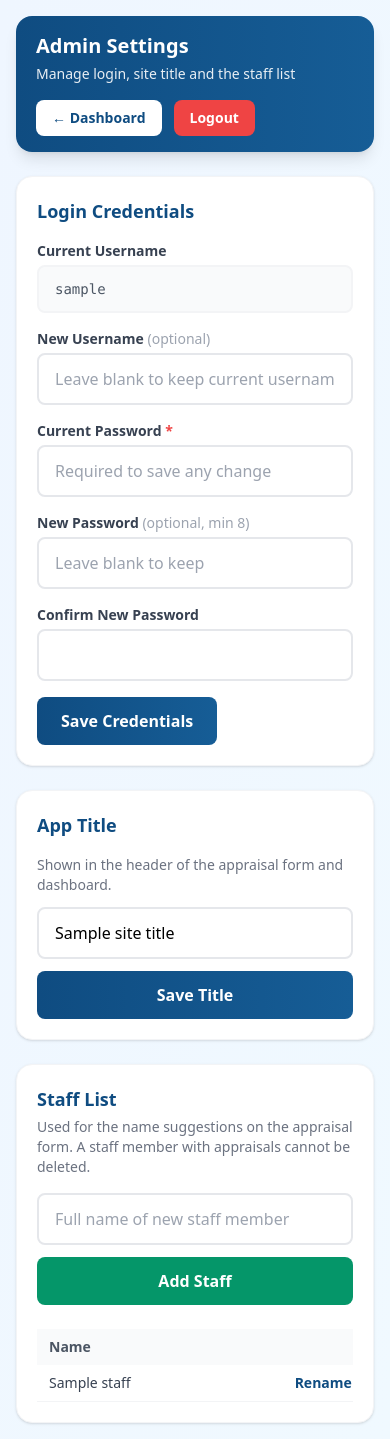
After one commit to Fredderby/appraisal-HQ, a FastAPI app: template frontend/templates/settings.html in a window 390 px wide. The commit adds this page. Run offline with FastAPI, Linux system fonts and the light colour scheme; the template is opened without the code that fills it: most values are stand-ins (such as "Sample title", 1, 10 or a date in 2020); parts of the project's set-up code (start-up, migrations or seed data) failed here and were passed over; some libraries are stand-ins or nearby versions.

Commit message:
add admin settings management (credentials, site title, staff list) and responsive form layout

```diff
--- a/frontend/templates/dashboard.html
+++ b/frontend/templates/dashboard.html
@@ -14,9 +14,10 @@
         <header class="bg-gradient-to-r from-[#0F4C81] to-[#165D96] text-white rounded-2xl shadow-lg px-5 py-4 md:px-8 md:py-6 mb-6 flex flex-col md:flex-row md:items-center md:justify-between gap-4">
             <div>
                 <h1 class="text-xl md:text-2xl font-bold">DCLM Appraisal Dashboard</h1>
-                <p class="text-sm opacity-90 mt-1">360° Peer Appraisal — aggregated results</p>
+                <p class="text-sm opacity-90 mt-1">360° Peer Appraisal — aggregated results · <span id="site-title-label">{{ site_title }}</span></p>
             </div>
             <div class="flex items-center gap-3">
+                <a href="/settings" class="text-sm bg-white text-[#0F4C81] font-semibold px-4 py-2 rounded-lg hover:bg-blue-50 transition">⚙ Settings</a>
                 <a href="/api/export.csv" class="text-sm bg-white text-[#0F4C81] font-semibold px-4 py-2 rounded-lg hover:bg-blue-50 transition">⬇ Export CSV</a>
                 <a href="/logout" class="text-sm bg-red-500 text-white font-semibold px-4 py-2 rounded-lg hover:bg-red-600 transition">Logout</a>
             </div>
--- /dev/null
+++ b/frontend/templates/settings.html
@@ -0,0 +1,187 @@
+<!DOCTYPE html>
+<html lang="en">
+<head>
+    <meta charset="UTF-8">
+    <meta name="viewport" content="width=device-width, initial-scale=1.0">
+    <title>Settings — DCLM Appraisal</title>
+    <link href="https://fonts.googleapis.com/css2?family=Roboto:wght@300;400;500;600;700&display=swap" rel="stylesheet">
+    <script src="https://cdn.tailwindcss.com"></script>
+</head>
+<body class="min-h-screen bg-gradient-to-br from-blue-50 to-sky-50">
+    <div class="max-w-4xl mx-auto p-4 md:p-6">
+
+        <header class="bg-gradient-to-r from-[#0F4C81] to-[#165D96] text-white rounded-2xl shadow-lg px-5 py-4 md:px-8 md:py-6 mb-6 flex flex-col md:flex-row md:items-center md:justify-between gap-4">
+            <div>
+                <h1 class="text-xl md:text-2xl font-bold">Admin Settings</h1>
+                <p class="text-sm opacity-90 mt-1">Manage login, site title and the staff list</p>
+            </div>
+            <div class="flex items-center gap-3">
+                <a href="/dashboard" class="text-sm bg-white text-[#0F4C81] font-semibold px-4 py-2 rounded-lg hover:bg-blue-50 transition">← Dashboard</a>
+                <a href="/logout" class="text-sm bg-red-500 text-white font-semibold px-4 py-2 rounded-lg hover:bg-red-600 transition">Logout</a>
+            </div>
+        </header>
+
+        <div id="toast" class="hidden fixed top-4 right-4 z-50 px-5 py-3 rounded-lg shadow-lg text-white text-sm font-semibold"></div>
+
+        <!-- Login Credentials -->
+        <div class="bg-white rounded-2xl shadow p-5 md:p-6 mb-6 border border-gray-100">
+            <h2 class="text-lg font-bold text-[#0F4C81] mb-4">Login Credentials</h2>
+            <form id="credentials-form" class="space-y-4">
+                <div>
+                    <label class="block text-sm font-semibold text-gray-700 mb-1">Current Username</label>
+                    <input type="text" id="current-username" value="{{ admin_username }}" disabled class="w-full px-4 py-3 border-2 border-gray-100 bg-gray-50 rounded-lg text-gray-600 font-mono text-sm">
+                </div>
+                <div>
+                    <label class="block text-sm font-semibold text-gray-700 mb-1">New Username <span class="text-gray-400 font-normal">(optional)</span></label>
+                    <input type="text" id="username" class="w-full px-4 py-3 border-2 border-gray-200 rounded-lg focus:border-[#0F4C81] focus:outline-none" placeholder="Leave blank to keep current username">
+                </div>
+                <div>
+                    <label class="block text-sm font-semibold text-gray-700 mb-1">Current Password <span class="text-red-500">*</span></label>
+                    <input type="password" id="current-password" required autocomplete="current-password" class="w-full px-4 py-3 border-2 border-gray-200 rounded-lg focus:border-[#0F4C81] focus:outline-none" placeholder="Required to save any change">
+                </div>
+                <div class="grid grid-cols-1 md:grid-cols-2 gap-4">
+                    <div>
+                        <label class="block text-sm font-semibold text-gray-700 mb-1">New Password <span class="text-gray-400 font-normal">(optional, min 8)</span></label>
+                        <input type="password" id="new-password" autocomplete="new-password" class="w-full px-4 py-3 border-2 border-gray-200 rounded-lg focus:border-[#0F4C81] focus:outline-none" placeholder="Leave blank to keep">
+                    </div>
+                    <div>
+                        <label class="block text-sm font-semibold text-gray-700 mb-1">Confirm New Password</label>
+                        <input type="password" id="confirm-password" autocomplete="new-password" class="w-full px-4 py-3 border-2 border-gray-200 rounded-lg focus:border-[#0F4C81] focus:outline-none">
+                    </div>
+                </div>
+                <button type="submit" class="bg-gradient-to-r from-[#0F4C81] to-[#165D96] text-white font-semibold px-6 py-3 rounded-lg hover:opacity-95 transition">Save Credentials</button>
+            </form>
+        </div>
+
+        <!-- Site Title -->
+        <div class="bg-white rounded-2xl shadow p-5 md:p-6 mb-6 border border-gray-100">
+            <h2 class="text-lg font-bold text-[#0F4C81] mb-4">App Title</h2>
+            <p class="text-sm text-gray-500 mb-3">Shown in the header of the appraisal form and dashboard.</p>
+            <form id="site-form" class="flex flex-col md:flex-row gap-3">
+                <input type="text" id="site-title" value="{{ site_title }}" class="flex-1 px-4 py-3 border-2 border-gray-200 rounded-lg focus:border-[#0F4C81] focus:outline-none">
+                <button type="submit" class="bg-gradient-to-r from-[#0F4C81] to-[#165D96] text-white font-semibold px-6 py-3 rounded-lg hover:opacity-95 transition">Save Title</button>
+            </form>
+        </div>
+
+        <!-- Staff List -->
+        <div class="bg-white rounded-2xl shadow p-5 md:p-6 border border-gray-100">
+            <h2 class="text-lg font-bold text-[#0F4C81] mb-1">Staff List</h2>
+            <p class="text-sm text-gray-500 mb-4">Used for the name suggestions on the appraisal form. A staff member with appraisals cannot be deleted.</p>
+
+            <form id="add-staff-form" class="flex flex-col md:flex-row gap-3 mb-6">
+                <input type="text" id="add-staff-name" class="flex-1 px-4 py-3 border-2 border-gray-200 rounded-lg focus:border-[#0F4C81] focus:outline-none" placeholder="Full name of new staff member">
+                <button type="submit" class="bg-emerald-600 text-white font-semibold px-6 py-3 rounded-lg hover:bg-emerald-700 transition">Add Staff</button>
+            </form>
+
+            <div class="overflow-x-auto">
+                <table class="w-full text-sm border-collapse min-w-[400px]">
+                    <thead>
+                        <tr class="bg-gray-50 text-gray-600">
+                            <th class="text-left px-3 py-2 font-semibold">Name</th>
+                            <th class="px-3 py-2 font-semibold text-right">Actions</th>
+                        </tr>
+                    </thead>
+                    <tbody id="staff-rows">
+                        {% for s in staff_list %}
+                        <tr class="border-b border-gray-100" data-id="{{ s.id }}">
+                            <td class="px-3 py-2 text-gray-700">{{ s.name }}</td>
+                            <td class="px-3 py-2 text-right whitespace-nowrap">
+                                <button class="rename-btn text-[#0F4C81] font-semibold hover:underline px-2">Rename</button>
+                                <button class="delete-btn text-red-500 font-semibold hover:underline px-2">Delete</button>
+                            </td>
+                        </tr>
+                        {% endfor %}
+                    </tbody>
+                </table>
+            </div>
+        </div>
+    </div>
+
+    <script>
+    function showToast(message, isError) {
+        const toast = document.getElementById('toast');
+        toast.textContent = message;
+        toast.className = 'fixed top-4 right-4 z-50 px-5 py-3 rounded-lg shadow-lg text-white text-sm font-semibold ' + (isError ? 'bg-red-500' : 'bg-emerald-600');
+        toast.classList.remove('hidden');
+        clearTimeout(window._toastTimer);
+        window._toastTimer = setTimeout(() => toast.classList.add('hidden'), 4000);
+    }
+
+    async function postJson(url, data) {
+        const res = await fetch(url, {
+            method: 'POST',
+            headers: { 'Content-Type': 'application/json' },
+            body: JSON.stringify(data)
+        });
+        let body = {};
+        try { body = await res.json(); } catch (e) {}
+        if (!res.ok) throw new Error(body.detail || ('Request failed (' + res.status + ')'));
+        return body;
+    }
+
+    document.getElementById('credentials-form').addEventListener('submit', async function (e) {
+        e.preventDefault();
+        try {
+            await postJson('/api/settings/credentials', {
+                username: document.getElementById('username').value,
+                current_password: document.getElementById('current-password').value,
+                new_password: document.getElementById('new-password').value,
+                confirm_password: document.getElementById('confirm-password').value
+            });
+            showToast('✅ Credentials updated.');
+            document.getElementById('username').value = '';
+            document.getElementById('new-password').value = '';
+            document.getElementById('confirm-password').value = '';
+            document.getElementById('current-password').value = '';
+            const stored = document.getElementById('username');
+            const uname = document.getElementById('current-username');
+            if (document.getElementById('username').value) { uname.value = document.getElementById('username').value; }
+        } catch (err) { showToast('❌ ' + err.message, true); }
+    });
+
+    document.getElementById('site-form').addEventListener('submit', async function (e) {
+        e.preventDefault();
+        try {
+            const data = await postJson('/api/settings/site', { site_title: document.getElementById('site-title').value });
+            showToast('✅ Site title updated.');
+        } catch (err) { showToast('❌ ' + err.message, true); }
+    });
+
+    document.getElementById('add-staff-form').addEventListener('submit', async function (e) {
+        e.preventDefault();
+        const name = document.getElementById('add-staff-name').value;
+        try {
+            const data = await postJson('/api/settings/staff', { action: 'add', name: name });
+            location.reload();
+        } catch (err) { showToast('❌ ' + err.message, true); }
+    });
+
+    document.getElementById('staff-rows').addEventListener('click', async function (e) {
+        const renameBtn = e.target.closest('.rename-btn');
+        const deleteBtn = e.target.closest('.delete-btn');
+        if (renameBtn) {
+            const row = renameBtn.closest('tr');
+            const id = row.dataset.id;
+            const current = row.querySelector('td').textContent.trim();
+            const newName = prompt('Rename staff member to:', current);
+            if (!newName || newName === current) return;
+            try {
+                await postJson('/api/settings/staff', { action: 'rename', id: id, name: newName });
+                showToast('✅ Staff member renamed.');
+                location.reload();
+            } catch (err) { showToast('❌ ' + err.message, true); }
+        } else if (deleteBtn) {
+            const row = deleteBtn.closest('tr');
+            const id = row.dataset.id;
+            const name = row.querySelector('td').textContent.trim();
+            if (!confirm('Delete "' + name + '" from the staff list?')) return;
+            try {
+                await postJson('/api/settings/staff', { action: 'delete', id: id });
+                showToast('✅ Staff member deleted.');
+                location.reload();
+            } catch (err) { showToast('❌ ' + err.message, true); }
+        }
+    });
+    </script>
+</body>
+</html>
--- a/main.py
+++ b/main.py
@@ -17,7 +17,18 @@ import logging
 import pymysql
 from pymysql import Error, IntegrityError
 
-from core import compute_staff_stats, device_fingerprint, normalize_name, score_midpoint
+from core import (
+    compute_staff_stats,
+    device_fingerprint,
+    normalize_name,
+    score_midpoint,
+    hash_password,
+    verify_password,
+    validate_username,
+    validate_password,
+    validate_site_title,
+    validate_staff_name,
+)
 from staff_seed import STAFF_NAMES
 
 logging.basicConfig(level=logging.INFO)
@@ -142,6 +153,28 @@ def ensure_schema(conn):
         ) ENGINE=InnoDB DEFAULT CHARSET=utf8mb4;
         """)
 
+        cursor.execute("""
+        CREATE TABLE IF NOT EXISTS admin_settings (
+            setting_key VARCHAR(64) PRIMARY KEY,
+            setting_value TEXT NOT NULL,
+            updated_at TIMESTAMP DEFAULT CURRENT_TIMESTAMP ON UPDATE CURRENT_TIMESTAMP
+        ) ENGINE=InnoDB DEFAULT CHARSET=utf8mb4;
+        """)
+
+        cursor.execute("SELECT COUNT(*) AS c FROM admin_settings")
+        if cursor.fetchone()[0] == 0:
+            seed = {
+                "admin_username": os.getenv("ADMIN_USERNAME", "admin"),
+                "admin_password": hash_password(os.getenv("ADMIN_PASSWORD", "admin")),
+                "site_title": os.getenv("APP_TITLE", "DCLM HQ STAFF PEER ASSESSMENT"),
+            }
+            for key, value in seed.items():
+                cursor.execute(
+                    "INSERT INTO admin_settings (setting_key, setting_value) VALUES (%s, %s)",
+                    (key, value),
+                )
+            logger.info("✅ Seeded admin settings")
+
         cursor.execute(
             "SELECT COLUMN_NAME FROM information_schema.COLUMNS "
             "WHERE TABLE_SCHEMA = DATABASE() AND TABLE_NAME = 'appraisals'"
@@ -206,11 +239,33 @@ def get_all_staff(conn):
     return cursor.fetchall()
 
 
-def staff_context(conn):
+def get_setting(conn, key, default=None):
+    cursor = conn.cursor()
+    cursor.execute(
+        "SELECT setting_value FROM admin_settings WHERE setting_key = %s",
+        (key,),
+    )
+    row = cursor.fetchone()
+    return row[0] if row else default
+
+
+def set_setting(conn, key, value):
+    cursor = conn.cursor()
+    cursor.execute(
+        "INSERT INTO admin_settings (setting_key, setting_value) VALUES (%s, %s) "
+        "ON DUPLICATE KEY UPDATE setting_value = VALUES(setting_value)",
+        (key, value),
+    )
+    conn.commit()
+
+
+def base_context(conn):
     rows = get_all_staff(conn) if conn else []
+    names = [row["name"] for row in rows]
     return {
-        "staff_names": [row["name"] for row in rows],
-        "staff_names_json": json.dumps([row["name"] for row in rows]),
+        "staff_names": names,
+        "staff_names_json": json.dumps(names),
+        "site_title": get_setting(conn, "site_title", "DCLM HQ STAFF PEER ASSESSMENT"),
     }
 
 
@@ -233,7 +288,7 @@ async def form(request: Request):
             {"error": "❌ Database connection failed — please try again later."},
         )
     try:
-        return render_template("index.html", request, staff_context(conn))
+        return render_template("index.html", request, base_context(conn))
     finally:
         conn.close()
 
@@ -274,7 +329,7 @@ async def submit(
         )
 
     try:
-        ctx = staff_context(conn)
+        ctx = base_context(conn)
         staff = find_staff_member(conn, staff_name)
         if not staff:
             ctx["error"] = (
@@ -316,7 +371,7 @@ async def submit(
         return render_template("index.html", request, ctx)
     except IntegrityError as e:
         conn.rollback()
-        ctx = staff_context(conn)
+        ctx = base_context(conn)
         if "uq_appraisals_device_staff" in str(e):
             ctx["error"] = (
                 "⚠️ You have already submitted an appraisal for this staff member "
@@ -341,7 +396,28 @@ async def login(
     username: str = Form(...),
     password: str = Form(...),
 ):
-    if hmac.compare_digest(username, ADMIN_USERNAME) and hmac.compare_digest(password, ADMIN_PASSWORD):
+    valid_auth = False
+    conn = get_db_connection()
+    if conn:
+        try:
+            stored_user = get_setting(conn, "admin_username", ADMIN_USERNAME)
+            stored_hash = get_setting(conn, "admin_password", "")
+            if stored_hash and verify_password(password, stored_hash):
+                valid_auth = hmac.compare_digest(username, stored_user)
+            elif not stored_hash:
+                valid_auth = (
+                    hmac.compare_digest(username, ADMIN_USERNAME)
+                    and hmac.compare_digest(password, ADMIN_PASSWORD)
+                )
+        finally:
+            conn.close()
+    else:
+        valid_auth = (
+            hmac.compare_digest(username, ADMIN_USERNAME)
+            and hmac.compare_digest(password, ADMIN_PASSWORD)
+        )
+
+    if valid_auth:
         request.session["admin"] = True
         return RedirectResponse(url="/dashboard", status_code=303)
     return render_template("login.html", request, {"error": "❌ Invalid username or password"})
@@ -361,8 +437,10 @@ async def dashboard(request: Request):
     conn = get_db_connection()
     kpis = {"total": 0, "staff": 0, "devices": 0, "overall_avg": None}
     staff_list = []
+    site_title = "DCLM HQ STAFF PEER ASSESSMENT"
     if conn:
         try:
+            site_title = get_setting(conn, "site_title", site_title)
             staff_list = get_all_staff(conn)
             cursor = conn.cursor()
             cursor.execute("SELECT COUNT(*) FROM appraisals")
@@ -388,8 +466,161 @@ async def dashboard(request: Request):
     return render_template(
         "dashboard.html",
         request,
-        {"staff_list": staff_list, "kpis": kpis},
+        {"staff_list": staff_list, "kpis": kpis, "site_title": site_title},
     )
+
+
+@app.get("/settings", response_class=HTMLResponse)
+async def settings_page(request: Request):
+    if not is_admin(request):
+        return RedirectResponse(url="/login", status_code=303)
+    conn = get_db_connection()
+    context = {
+        "admin_username": ADMIN_USERNAME,
+        "site_title": "DCLM HQ STAFF PEER ASSESSMENT",
+        "staff_list": [],
+    }
+    if conn:
+        try:
+            context["admin_username"] = get_setting(conn, "admin_username", ADMIN_USERNAME)
+            context["site_title"] = get_setting(conn, "site_title", "DCLM HQ STAFF PEER ASSESSMENT")
+            context["staff_list"] = get_all_staff(conn)
+        finally:
+            conn.close()
+    return render_template("settings.html", request, context)
+
+
+@app.post("/api/settings/credentials")
+async def update_credentials(request: Request):
+    if not is_admin(request):
+        raise HTTPException(status_code=401, detail="Unauthorized")
+    body = await request.json()
+    current_password = str(body.get("current_password") or "")
+    new_username = str(body.get("username") or "").strip()
+    new_password = str(body.get("new_password") or "")
+
+    conn = get_db_connection()
+    if not conn:
+        raise HTTPException(status_code=500, detail="DB connection failed")
+    try:
+        stored_user = get_setting(conn, "admin_username", ADMIN_USERNAME)
+        stored_hash = get_setting(conn, "admin_password", "")
+        if stored_hash:
+            current_ok = verify_password(current_password, stored_hash)
+        else:
+            current_ok = hmac.compare_digest(current_password, ADMIN_PASSWORD)
+        if not current_ok:
+            raise HTTPException(status_code=400, detail="Current password is incorrect.")
+
+        if new_username and new_username != stored_user:
+            valid, message = validate_username(new_username)
+            if not valid:
+                raise HTTPException(status_code=400, detail=message)
+            set_setting(conn, "admin_username", new_username)
+
+        if new_password:
+            valid, message = validate_password(new_password)
+            if not valid:
+                raise HTTPException(status_code=400, detail=message)
+            if new_password != str(body.get("confirm_password") or ""):
+                raise HTTPException(status_code=400, detail="New passwords do not match.")
+            set_setting(conn, "admin_password", hash_password(new_password))
+
+        return {"ok": True}
+    finally:
+        conn.close()
+
+
+@app.post("/api/settings/site")
+async def update_site_title(request: Request):
+    if not is_admin(request):
+        raise HTTPException(status_code=401, detail="Unauthorized")
+    body = await request.json()
+    valid, message = validate_site_title(body.get("site_title"))
+    if not valid:
+        raise HTTPException(status_code=400, detail=message)
+    conn = get_db_connection()
+    if not conn:
+        raise HTTPException(status_code=500, detail="DB connection failed")
+    try:
+        set_setting(conn, "site_title", message)
+        return {"ok": True, "site_title": message}
+    finally:
+        conn.close()
+
+
+@app.post("/api/settings/staff")
+async def update_staff(request: Request):
+    if not is_admin(request):
+        raise HTTPException(status_code=401, detail="Unauthorized")
+    body = await request.json()
+    action = body.get("action")
+
+    conn = get_db_connection()
+    if not conn:
+        raise HTTPException(status_code=500, detail="DB connection failed")
+    try:
+        cursor = conn.cursor(pymysql.cursors.DictCursor)
+
+        if action == "add":
+            valid, name = validate_staff_name(body.get("name"))
+            if not valid:
+                raise HTTPException(status_code=400, detail=name)
+            if find_staff_member(conn, name):
+                raise HTTPException(status_code=400, detail=f"{name} already exists.")
+            cursor.execute(
+                "INSERT INTO staff_names (id, name) VALUES (%s, %s)",
+                (str(uuid.uuid4()), name),
+            )
+            conn.commit()
+            return {"ok": True, "name": name}
+
+        if action == "rename":
+            staff_id = str(body.get("id") or "")
+            valid, name = validate_staff_name(body.get("name"))
+            if not valid:
+                raise HTTPException(status_code=400, detail=name)
+            cursor.execute("SELECT id FROM staff_names WHERE id = %s", (staff_id,))
+            if not cursor.fetchone():
+                raise HTTPException(status_code=404, detail="Staff member not found.")
+            cursor.execute(
+                "SELECT id FROM staff_names WHERE name = %s AND id != %s",
+                (name, staff_id),
+            )
+            if cursor.fetchone():
+                raise HTTPException(status_code=400, detail=f"{name} already exists.")
+            cursor.execute(
+                "UPDATE staff_names SET name = %s WHERE id = %s",
+                (name, staff_id),
+            )
+            cursor.execute(
+                "UPDATE appraisals SET staff_name = %s WHERE staff_id = %s",
+                (name, staff_id),
+            )
+            conn.commit()
+            return {"ok": True, "name": name}
+
+        if action == "delete":
+            staff_id = str(body.get("id") or "")
+            cursor.execute("SELECT id FROM staff_names WHERE id = %s", (staff_id,))
+            if not cursor.fetchone():
+                raise HTTPException(status_code=404, detail="Staff member not found.")
+            cursor.execute(
+                "SELECT COUNT(*) AS c FROM appraisals WHERE staff_id = %s",
+                (staff_id,),
+            )
+            if cursor.fetchone()["c"] > 0:
+                raise HTTPException(
+                    status_code=409,
+                    detail="Cannot delete: this staff member already has appraisals.",
+                )
+            cursor.execute("DELETE FROM staff_names WHERE id = %s", (staff_id,))
+            conn.commit()
+            return {"ok": True}
+
+        raise HTTPException(status_code=400, detail="Unknown action.")
+    finally:
+        conn.close()
 
 
 @app.get("/api/submissions")
```
Also changed, not shown: core.py (+74 -0 lines), frontend/templates/index.html (+75 -4 lines), test_settings.py (added, +88 -0 lines).
